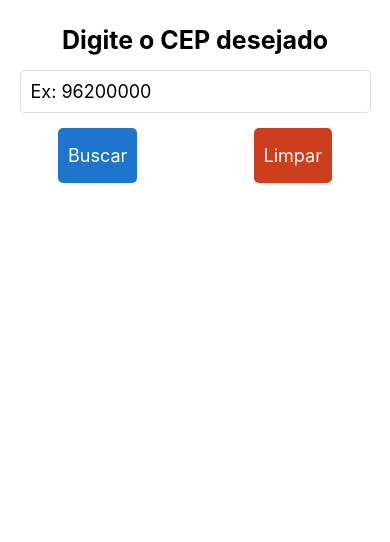
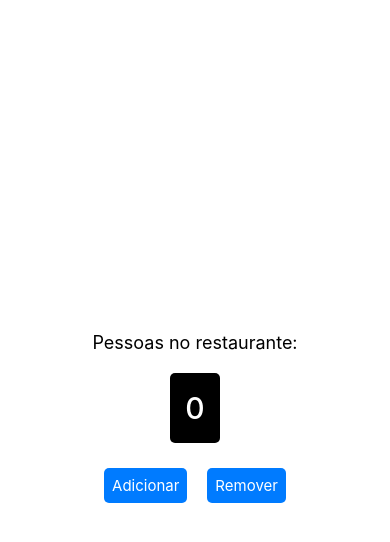
Before and after one commit to robledocastro/curso-react-native, a React Native app: screen / in a window 390 px wide. Shown: the top 542 px of the page. Built offline with nearby package versions, Linux system fonts and the light colour scheme.

Commit message:
App desafio - Contador de pessoas no restaurante

```diff
--- a/App.js
+++ b/App.js
@@ -1,79 +1,47 @@
-import React, { useState, useRef } from 'react';
-import { View, Text, TextInput, StyleSheet, TouchableOpacity, SafeAreaView, Keyboard } from 'react-native';
-import { api } from './src/services/api';
+import React, { useState } from 'react';
+import { View, Text, StyleSheet, TouchableOpacity } from 'react-native';
 
 export default function App(){
-  const [cep, setCep] = useState('');
-  const inputRef = useRef(null);
-  const [cepUser, setCepUser] = useState(null);
+  const [contador, setContador] = useState(0);
+  const [disableButton, setDisableButton] = useState(false);
 
-  function limpar(){
-    setCep('');
-    setCepUser(null);
-    inputRef.current.focus();
+  function adicionar(){
+    if(contador < 10){
+      setContador(contador+1);
+      if(contador == 10)
+        setDisableButton(true);
+    }
   }
 
-  async function buscar(){
-    if(cep == ''){
-      alert('Digite um CEP válido.');
-      setCep('');
-      return;
-    }
-
-    try{
-      const response = await api.get(`/${cep}/json`);
-      console.log(response.data);
-      setCepUser(response.data);
-
-      Keyboard.dismiss();
-    }catch(error){
-      console.log('ERROR: ' + error);
-    }
-
+  function remover(){
+    if(contador > 0)
+      setContador(contador-1);
   }
 
   return(
 
-  <SafeAreaView style={styles.container}>
-    <View style={{alignItems: 'center'}}>
-      <Text style={styles.text}>Digite o CEP desejado</Text>
-      <TextInput
-        style={styles.input}
-        placeholder='Ex: 96200000'
-        value={cep}
-        onChangeText={ (texto) => setCep(texto) }
-        keyboardType='numeric'
-        ref={inputRef}
-      />
+  <View style={styles.container}>
+
+    <Text style={styles.text}>Pessoas no restaurante:</Text>
+    <View style={styles.areContador}>
+      <Text style={styles.contador}>{contador}</Text>
     </View>
-
+    { contador >= 10 &&
+      <View style={styles.areaMsgLimite}>
+        <Text style={styles.msgLimite}>Restaurante no seu limite de pessoas</Text>
+      </View>
+    }
     <View style={styles.areaBtn}>
-      <TouchableOpacity
-        style={[styles.botao, { backgroundColor: '#1d75cd' }]}
-        onPress={buscar}
-      >
-        <Text style={styles.botaoText}>Buscar</Text>
+      <TouchableOpacity style={styles.botao} onPress={adicionar} disabled={disableButton} activeOpacity={false}>
+        <Text style={styles.botaoText}>Adicionar</Text>
       </TouchableOpacity>
 
-      <TouchableOpacity
-        style={[styles.botao, { backgroundColor: '#cd3e1d' }]}
-        onPress={limpar}
-      >
-        <Text style={styles.botaoText}>Limpar</Text>
+      <TouchableOpacity style={styles.botao} onPress={remover}>
+        <Text style={styles.botaoText}>Remover</Text>
       </TouchableOpacity>
     </View>
 
-    { cepUser &&
-      <View style={styles.resultado}>
-        <Text style={styles.itemText}>CEP: {cepUser.cep}</Text>
-        <Text style={styles.itemText}>Logradouro: {cepUser.logradouro}</Text>
-        <Text style={styles.itemText}>Bairro: {cepUser.bairro}</Text>
-        <Text style={styles.itemText}>Cidade: {cepUser.localidade}</Text>
-        <Text style={styles.itemText}>Estado: {cepUser.uf}</Text>
-      </View>
-    }
-
-  </SafeAreaView>
+  </View>
 
   );
 }
@@ -81,45 +49,52 @@ export default function App(){
 const styles = StyleSheet.create({
   container:{
     flex: 1,
+    justifyContent: 'center',
+    alignItems: 'center'
   },
   text:{
-    marginTop: 25,
-    marginBottom: 15,
-    fontSize: 25,
-    fontWeight: 'bold'
+    fontSize: 18,
+    marginBottom: 20
   },
-  input:{
-    backgroundColor: '#FFF',
-    borderWidth: 1,
-    borderColor: '#DDD',
-    borderRadius: 5,
-    width: '90%',
-    padding: 10,
-    fontSize: 18
+  areContador:{
+    alignItems: 'center',
+    justifyContent: 'center',
+    backgroundColor: '#000',
+    height: 70,
+    width: 50,
+    borderRadius: 5
+  },
+  contador:{
+    color: '#FFF',
+    fontSize: 30,
+    fontWeight: '500',
+  },
+  areaMsgLimite:{
+    backgroundColor: '#d69d00',
+    marginTop: 20,
+    marginBottom: -10
+  },
+  msgLimite:{
+    padding: 5
   },
   areaBtn:{
     alignItems: 'center',
     flexDirection: 'row',
     marginTop: 15,
-    justifyContent: 'space-around'
+    justifyContent: 'center'
   },
   botao:{
-    height: 55,
+    height: 35,
     justifyContent: 'center',
     alignItems: 'center',
-    padding: 10,
-    borderRadius: 5
+    padding: 8,
+    borderRadius: 5,
+    margin: 10,
+    backgroundColor: '#007bff'
   },
   botaoText:{
-    fontSize: 18,
+    fontSize: 15,
     color: '#FFF'
   },
-  resultado:{
-    flex: 1,
-    justifyContent: 'center',
-    alignItems: 'center'
-  },
-  itemText:{
-    fontSize: 20
-  }
+
 });
```
